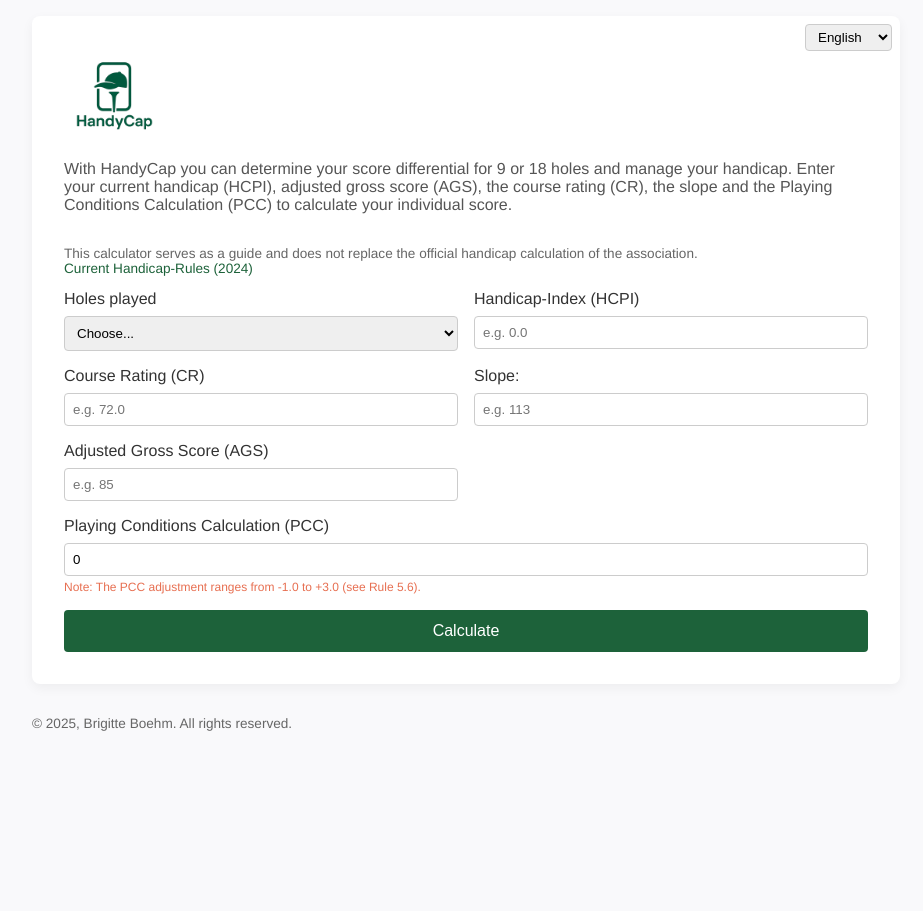
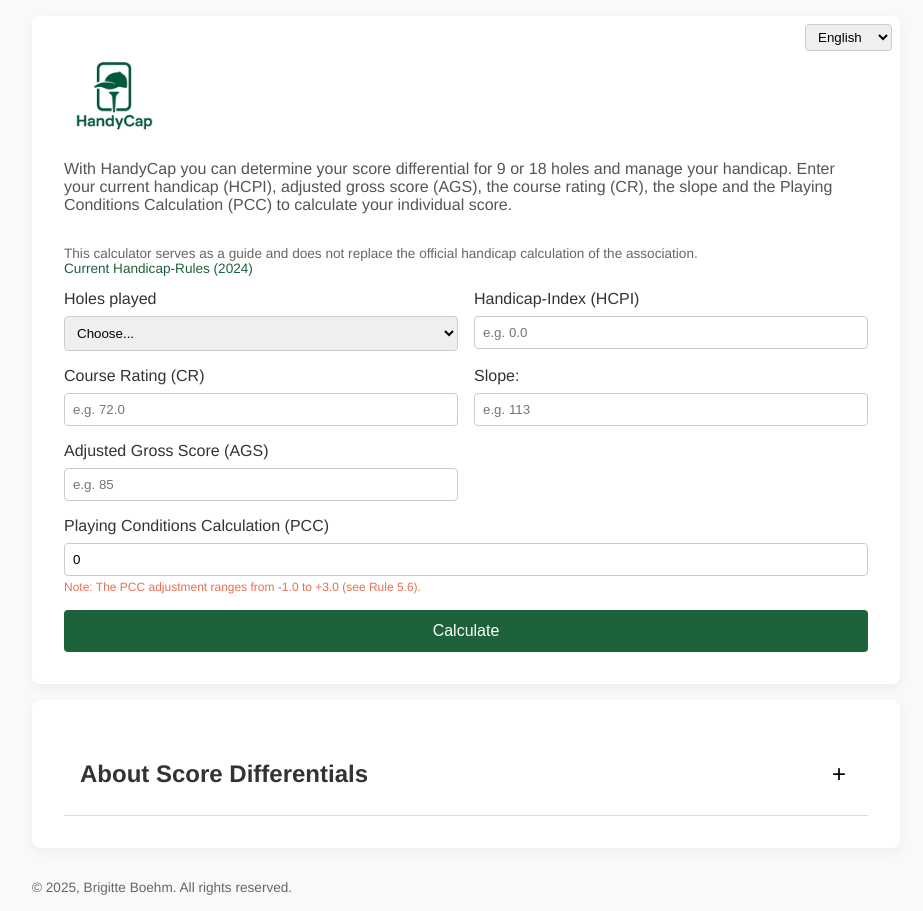
Before and after one commit to bri-b-dev/handycap, a Vue app: page / in a window 1280 px wide. Shown: the whole page, without its empty margins (174-1097 px from the left). Before the commit the page ends 800 px from the top, so only its background shows below. Built offline with nearby package versions, Linux system fonts and the light colour scheme.

Commit message:
confirm delete & about-sd

```diff
--- a/src/App.vue
+++ b/src/App.vue
@@ -109,14 +109,61 @@
             <td>{{ res.grossScore }}</td>
             <td>{{ res.scoreDifferential.toFixed(1) }}</td>
             <td>{{ res.storedHandicap?.toFixed(1) }}</td>
-            <td><button class="btn-delete" @click="deleteResult(res.id)">{{ $t('delete') }}</button></td>
+            <td><button class="btn-delete" @click="openDeleteConfirm(res.id)">{{ $t('delete') }}</button></td>
           </tr>
         </tbody>
       </table>
+      <HandicapChart :data="sortedResults" />
     </div>
-    <div class="card development-card" v-if="sortedResults.length">
-      <h2>{{ $t('development') }}</h2>
-      <HandicapChart :data="sortedResults" />
+
+    <!-- Lösch-Bestätigung-Modal -->
+    <div v-if="showDeleteConfirm" class="modal-backdrop">
+      <div class="modal">
+        <h3>{{ $t('confirmDeleteTitle') }}</h3>
+        <p>{{ $t('confirmDeleteMessage') }}</p>
+        <div class="modal-actions">
+          <button class="btn-secondary" @click="confirmDelete">{{ $t('confirm') }}</button>
+          <button class="btn-secondary" @click="cancelDelete">{{ $t('cancel') }}</button>
+        </div>
+      </div>
+    </div>
+
+    <div class="card about-card">
+      <div class="about-header" @click="toggleAbout">
+        <h2>{{ $t('aboutScoreDifferentials') }}</h2>
+        <button class="toggle-button" aria-label="Toggle info">
+          {{ showAbout ? '-' : '+' }}
+        </button>
+      </div>
+      <transition name="collapse">
+        <div v-show="showAbout" class="about-content">
+          <p>{{ $t('note2') }}</p>
+          <table>
+            <thead>
+              <tr>
+                <th>{{ $t('noOfResults') }}</th>
+                <th>{{ $t('consideredScoreDifferentials') }}</th>
+                <th>{{ $t('adjustment') }}</th>
+              </tr>
+            </thead>
+            <tbody>
+              <tr><td>1</td><td>{{ $t('lowest') }}</td><td>-2.0</td></tr>
+              <tr><td>2</td><td>{{ $t('lowest') }}</td><td>-2.0</td></tr>
+              <tr><td>3</td><td>{{ $t('lowest') }}</td><td>-2.0</td></tr>
+              <tr><td>4</td><td>{{ $t('lowest') }}</td><td>-1.0</td></tr>
+              <tr><td>5</td><td>{{ $t('lowest') }}</td><td>0</td></tr>
+              <tr><td>6</td><td>{{ $t('lowestAverage') }} 2</td><td>-1.0</td></tr>
+              <tr><td>7-8</td><td>{{ $t('lowestAverage') }} 2</td><td>0</td></tr>
+              <tr><td>9-11</td><td>{{ $t('lowestAverage') }} 3</td><td>0</td></tr>
+              <tr><td>12-14</td><td>{{ $t('lowestAverage') }} 4</td><td>0</td></tr>
+              <tr><td>15-16</td><td>{{ $t('lowestAverage') }} 5</td><td>0</td></tr>
+              <tr><td>17-18</td><td>{{ $t('lowestAverage') }} 6</td><td>0</td></tr>
+              <tr><td>19</td><td>{{ $t('lowestAverage') }} 7</td><td>0</td></tr>
+              <tr><td>20</td><td>{{ $t('lowestAverage') }} 8</td><td>0</td></tr>
+            </tbody>
+          </table>
+        </div>
+      </transition>
     </div>
 
     <div class="note">{{ $t('rights') }}</div>
@@ -142,6 +189,10 @@ const calculated = ref(false)
 const results = ref([])
 const showDatePicker = ref(false)
 const pickedDate = ref(new Date().toISOString().slice(0, 10))
+
+// Neue Zustände für Lösch-Bestätigung
+const showDeleteConfirm = ref(false)
+const deleteTargetId = ref(null)
 
 const scoreDifferential = computed(() => {
   if (!calculated.value) return 0
@@ -196,7 +247,6 @@ const scoreColorClass = computed(() => {
 
 onMounted(async () => {
   results.value = await db.results.orderBy('date').reverse().toArray()
-  // direkt nach Laden den Input auf den aktuellen storedHandicap setzen
   if (results.value.length > 0) {
     handicapIndexInput.value = storedHandicap.value ?? 0
   }
@@ -205,7 +255,6 @@ onMounted(async () => {
     locale.value = localeSaved.value
   }
 })
-
 
 function onCalculate() { calculated.value = true }
 
@@ -275,6 +324,22 @@ async function recalculateAll() {
   handicapIndexInput.value = results.value[0]?.storedHandicap || 0
 }
 
+// Neue Funktionen für Lösch-Bestätigung
+function openDeleteConfirm(id) {
+  deleteTargetId.value = id
+  showDeleteConfirm.value = true
+}
+
+async function confirmDelete() {
+  await deleteResult(deleteTargetId.value)
+  cancelDelete()
+}
+
+function cancelDelete() {
+  showDeleteConfirm.value = false
+  deleteTargetId.value = null
+}
+
 async function deleteResult(id) {
   await db.results.delete(id)
   results.value = results.value.filter(r => r.id !== id)
@@ -283,6 +348,11 @@ async function deleteResult(id) {
 
 function closeDatePicker() {
   showDatePicker.value = false
+}
+
+const showAbout = ref(false)
+function toggleAbout() {
+  showAbout.value = !showAbout.value
 }
 
 watch(locale, async (newLocale) => {
@@ -540,8 +610,40 @@ tbody tr:nth-child(odd) {
   justify-content: center;
 }
 
-.development-card {
+.about-card {
   margin-top: 1rem;
+}
+
+.about-header {
+  display: flex;
+  justify-content: space-between;
+  align-items: center;
+  cursor: pointer;
+  padding: 0.5rem 1rem;
+  background: var(--bg-card);
+  border-bottom: 1px solid #ddd;
+}
+
+.toggle-button {
+  background: transparent;
+  border: none;
+  font-size: 1.5rem;
+  line-height: 1;
+  cursor: pointer;
+}
+
+.collapse-enter-from,
+.collapse-leave-to {
+  height: 0;
+  overflow: hidden;
+}
+.collapse-enter-active,
+.collapse-leave-active {
+  transition: height 0.3s ease;
+}
+
+.about-content {
+  padding: 1rem;
 }
 
 .modal {
--- a/src/main.ts
+++ b/src/main.ts
@@ -44,7 +44,10 @@ const messages = {
         confirm: 'ok',
         cancel: 'cancel',
         inconsistentIndex: 'The given HCPI does not match your calculated - you cannot save the result',
-        rights: '© 2025, Brigitte Boehm. All rights reserved.'
+        rights: '© 2025, Brigitte Boehm. All rights reserved.',
+        confirmDeleteTitle: 'Delete result',
+        confirmDeleteMessage: 'Are you sure, you want to delete this result?',
+        aboutScoreDifferentials: 'About Score Differentials',
     },
     de: {
         title: 'HandyCap',
@@ -86,7 +89,10 @@ const messages = {
         confirm: 'OK',
         cancel: 'Abbrechen',
         inconsistentIndex: 'Speichern des Ergebnisses nicht möglich - der angegebene HCPI weicht von deinem errechneten ab',
-        rights: '© 2025, Brigitte Böhm. Alle Rechte vorbehalten.'
+        rights: '© 2025, Brigitte Böhm. Alle Rechte vorbehalten.',
+        confirmDeleteTitle: 'Ergebnis löschen',
+        confirmDeleteMessage: 'Bist du dir sicher, dass du dieses Ergebnis löschen möchtest?',
+        aboutScoreDifferentials: 'Über Score Differentials',
     }
 }
 
```
